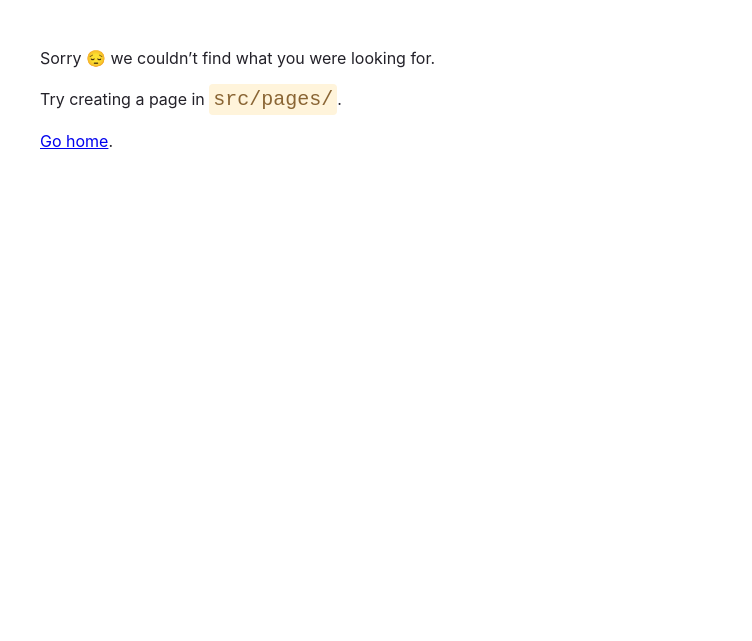
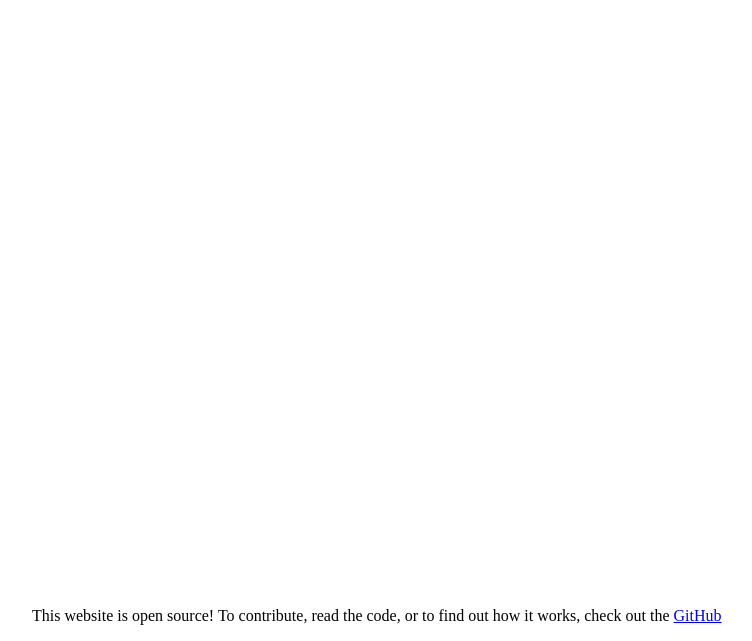
Before and after one commit to thdb-theo/doodle-guessing, a Gatsby site: page /footer in a window 1280 px wide. Before the commit this address had no page. Shown: the part 159-800 px from the top of the page, without its empty margins (64-816 px from the left). Built offline with nearby package versions, Linux system fonts and the light colour scheme; Gatsby itself is replaced by a stand-in of ours.

Commit message:
added footer

```diff
--- a/package.json
+++ b/package.json
@@ -7,6 +7,7 @@
   "keywords": [
     "gatsby"
   ],
+  "homepage": "http://doodleguesser.com",
   "scripts": {
     "develop": "gatsby develop",
     "start": "gatsby develop",
--- a/src/pages/canvas.js
+++ b/src/pages/canvas.js
@@ -106,7 +106,7 @@ class Canvas extends React.Component {
     }
 
     canvasChange = async () => {
-        await fetch("https://129.242.219.114:8081", {
+        await fetch("http://129.242.219.114:8081", {
             method: "POST",
             headers: {
                 'Content-Type': 'application/json',
--- /dev/null
+++ b/src/pages/footer.js
@@ -0,0 +1,17 @@
+import React from "react";
+
+const footerStyles = {
+    position: "fixed",
+    left: 0,
+    bottom: 0,
+    width: "100%",
+    marginLeft: 96,
+    marginBotton: 30,
+    // textAlign: "center"
+}
+
+const Footer = () => (
+    <p style={footerStyles}>This website is open source! To contribute, read the code, or to find out how it works, check out the <a href="https://github.com/thdb-theo/doodle-guessing">GitHub</a></p>
+)
+
+export default Footer;
--- a/src/pages/index.js
+++ b/src/pages/index.js
@@ -1,5 +1,6 @@
 import * as React from "react"
 import Canvas from "./canvas";
+import Footer from "./footer";
 // styles
 const pageStyles = {
   color: "#232129",
@@ -31,6 +32,7 @@ const IndexPage = () => {
         </span>
       </h1>
       <Canvas></Canvas>
+      <Footer></Footer>
     </main>
   )
 }
```
